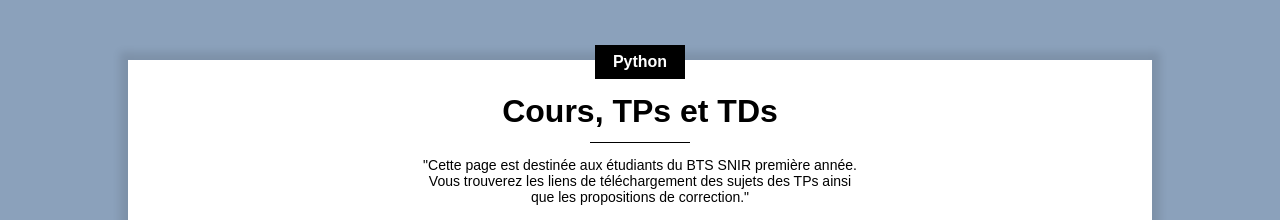
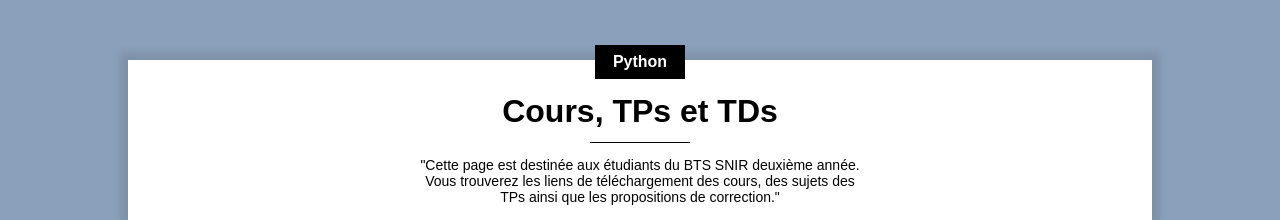
Before and after one commit to snirpy/site, a plain HTML site: page tp.html in a window 1280 px wide. Shown: the top 220 px of the page. Drawn offline with Linux system fonts and the light colour scheme.

Commit message:
Update tp.html

```diff
--- a/tp.html
+++ b/tp.html
@@ -18,8 +18,8 @@
 
             <!-- Mon commentaire HTML -->
             <div class="centre">
-                <p class="description">"Cette page est destinée aux étudiants du BTS SNIR première année.
-                    Vous trouverez les liens de téléchargement des sujets des TPs ainsi que les propositions de correction."</p>
+                <p class="description">"Cette page est destinée aux étudiants du BTS SNIR deuxième année.
+                    Vous trouverez les liens de téléchargement des cours, des sujets des TPs ainsi que les propositions de correction."</p>
             </div>
 
             <div class="info">
```
